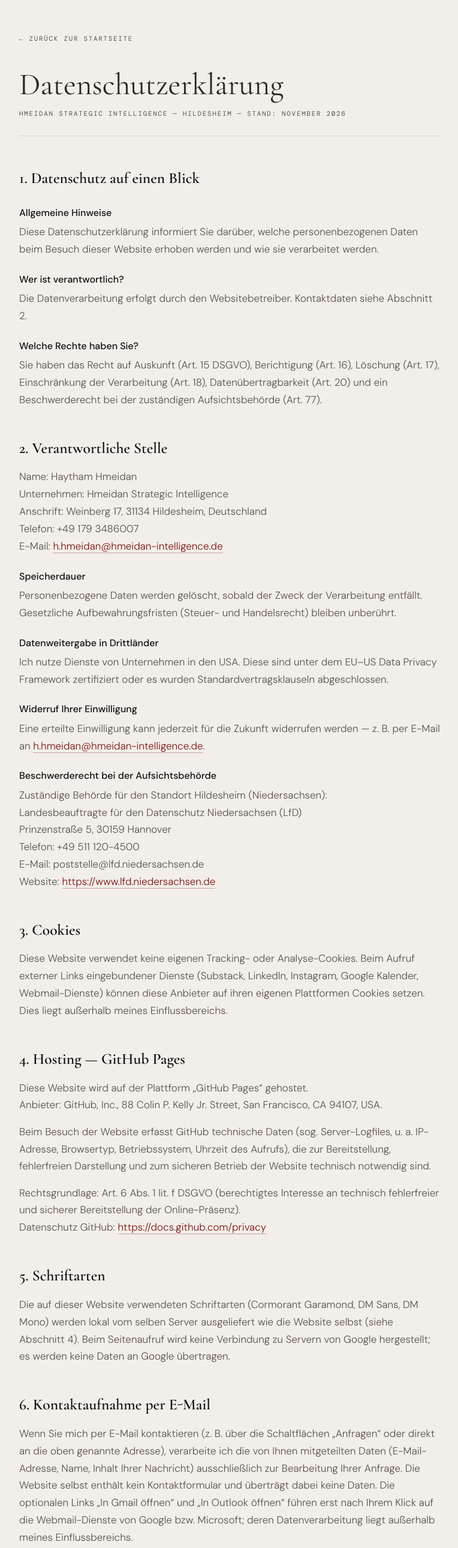
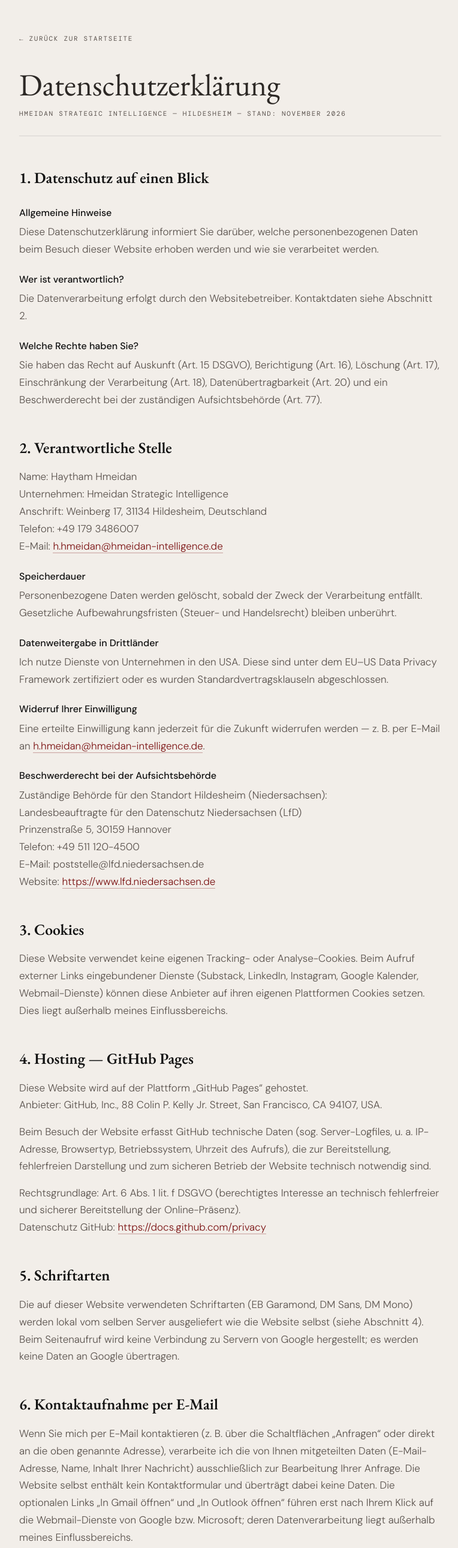
Before and after one commit to hmeidan-intelligence/hmeidan-intelligence.github.io, a plain HTML site: page datenschutz.html in a window 1280 px wide. Shown: the top 2580 px of the page at 60% size, without its empty margins (256-1020 px from the left). Drawn offline with Linux system fonts and the light colour scheme.

Commit message:
Schrift: EB Garamond statt Cormorant (passend zum Logo); og:image 1200x630
Co-Authored-By: Claude Sonnet 5.5 <noreply@anthropic.com>
Claude-Session: https://claude.ai/code/session_01LMaWV1ke3WnQ6ZDpyzGQqM

```diff
--- a/datenschutz.html
+++ b/datenschutz.html
@@ -6,8 +6,8 @@
 <meta name="robots" content="noindex">
 <title>Datenschutzerklärung — Hmeidan Strategic Intelligence</title>
 <style>
-@font-face{font-family:'Cormorant Garamond';font-style:normal;font-weight:400;font-display:swap;src:url('fonts/cormorant-garamond-latin-400-normal.woff2') format('woff2');}
-@font-face{font-family:'Cormorant Garamond';font-style:normal;font-weight:600;font-display:swap;src:url('fonts/cormorant-garamond-latin-600-normal.woff2') format('woff2');}
+@font-face{font-family:'EB Garamond';font-style:normal;font-weight:400;font-display:swap;src:url('fonts/eb-garamond-latin-400-normal.woff2') format('woff2');}
+@font-face{font-family:'EB Garamond';font-style:normal;font-weight:600;font-display:swap;src:url('fonts/eb-garamond-latin-600-normal.woff2') format('woff2');}
 @font-face{font-family:'DM Sans';font-style:normal;font-weight:300;font-display:swap;src:url('fonts/dm-sans-latin-300-normal.woff2') format('woff2');}
 @font-face{font-family:'DM Sans';font-style:normal;font-weight:400;font-display:swap;src:url('fonts/dm-sans-latin-400-normal.woff2') format('woff2');}
 @font-face{font-family:'DM Sans';font-style:normal;font-weight:500;font-display:swap;src:url('fonts/dm-sans-latin-500-normal.woff2') format('woff2');}
@@ -20,9 +20,9 @@ a:hover{color:var(--obsidian);border-color:var(--obsidian)}
 .wrap{max-width:760px;margin:0 auto;padding:48px 28px 96px}
 .mono{font-family:'DM Mono',monospace;font-size:.68rem;letter-spacing:.16em;text-transform:uppercase;color:var(--soft)}
 .back{display:inline-block;margin-bottom:40px;border:0}
-h1{font-family:'Cormorant Garamond',serif;font-weight:400;font-size:clamp(2.2rem,5vw,3.2rem);line-height:1.1;margin-bottom:10px}
+h1{font-family:'EB Garamond',serif;font-weight:400;font-size:clamp(2.2rem,5vw,3.2rem);line-height:1.1;margin-bottom:10px}
 .stand{margin-bottom:48px;padding-bottom:28px;border-bottom:1px solid var(--rule)}
-h2{font-family:'Cormorant Garamond',serif;font-weight:600;font-size:1.6rem;margin:44px 0 12px;color:var(--obsidian)}
+h2{font-family:'EB Garamond',serif;font-weight:600;font-size:1.6rem;margin:44px 0 12px;color:var(--obsidian)}
 h3{font-size:1rem;font-weight:500;margin:22px 0 4px;color:var(--obsidian)}
 p{margin-bottom:.9em;color:var(--soft)}
 ul{margin:0 0 1em 1.2em;color:var(--soft)}
@@ -57,7 +57,7 @@ ul{margin:0 0 1em 1.2em;color:var(--soft)}
 <p>Beim Besuch der Website erfasst GitHub technische Daten (sog. Server-Logfiles, u. a. IP-Adresse, Browsertyp, Betriebssystem, Uhrzeit des Aufrufs), die zur Bereitstellung, fehlerfreien Darstellung und zum sicheren Betrieb der Website technisch notwendig sind.</p>
 <p>Rechtsgrundlage: Art. 6 Abs. 1 lit. f DSGVO (berechtigtes Interesse an technisch fehlerfreier und sicherer Bereitstellung der Online-Präsenz).<br>Datenschutz GitHub: <a href="https://docs.github.com/privacy" target="_blank" rel="noopener">https://docs.github.com/privacy</a></p>
 <h2>5. Schriftarten</h2>
-<p>Die auf dieser Website verwendeten Schriftarten (Cormorant Garamond, DM Sans, DM Mono) werden lokal vom selben Server ausgeliefert wie die Website selbst (siehe Abschnitt 4). Beim Seitenaufruf wird keine Verbindung zu Servern von Google hergestellt; es werden keine Daten an Google übertragen.</p>
+<p>Die auf dieser Website verwendeten Schriftarten (EB Garamond, DM Sans, DM Mono) werden lokal vom selben Server ausgeliefert wie die Website selbst (siehe Abschnitt 4). Beim Seitenaufruf wird keine Verbindung zu Servern von Google hergestellt; es werden keine Daten an Google übertragen.</p>
 <h2>6. Kontaktaufnahme per E-Mail</h2>
 <p>Wenn Sie mich per E-Mail kontaktieren (z. B. über die Schaltflächen „Anfragen“ oder direkt an die oben genannte Adresse), verarbeite ich die von Ihnen mitgeteilten Daten (E-Mail-Adresse, Name, Inhalt Ihrer Nachricht) ausschließlich zur Bearbeitung Ihrer Anfrage. Die Website selbst enthält kein Kontaktformular und überträgt dabei keine Daten. Die optionalen Links „In Gmail öffnen“ und „In Outlook öffnen“ führen erst nach Ihrem Klick auf die Webmail-Dienste von Google bzw. Microsoft; deren Datenverarbeitung liegt außerhalb meines Einflussbereichs.</p>
 <p>Rechtsgrundlage: Art. 6 Abs. 1 lit. b DSGVO, soweit Ihre Anfrage auf einen Vertrag oder vorvertragliche Maßnahmen zielt, im Übrigen Art. 6 Abs. 1 lit. f DSGVO (berechtigtes Interesse an der Beantwortung von Anfragen). Ihre Daten werden gelöscht, sobald die Anfrage erledigt ist und keine gesetzlichen Aufbewahrungsfristen entgegenstehen.</p>
```
Also changed, not shown: impressum.html (+4 -4 lines), index.html (+11 -8 lines), fonts/cormorant-garamond-latin-300-italic.woff2 (deleted), fonts/cormorant-garamond-latin-300-normal.woff2 (deleted), fonts/cormorant-garamond-latin-400-italic.woff2 (deleted), fonts/cormorant-garamond-latin-400-normal.woff2 (deleted), fonts/cormorant-garamond-latin-500-normal.woff2 (deleted), fonts/cormorant-garamond-latin-600-normal.woff2 (deleted), fonts/eb-garamond-latin-400-italic.woff2 (added), fonts/eb-garamond-latin-400-normal.woff2 (added), fonts/eb-garamond-latin-500-normal.woff2 (added), fonts/eb-garamond-latin-600-normal.woff2 (added), og-image.png (added).
